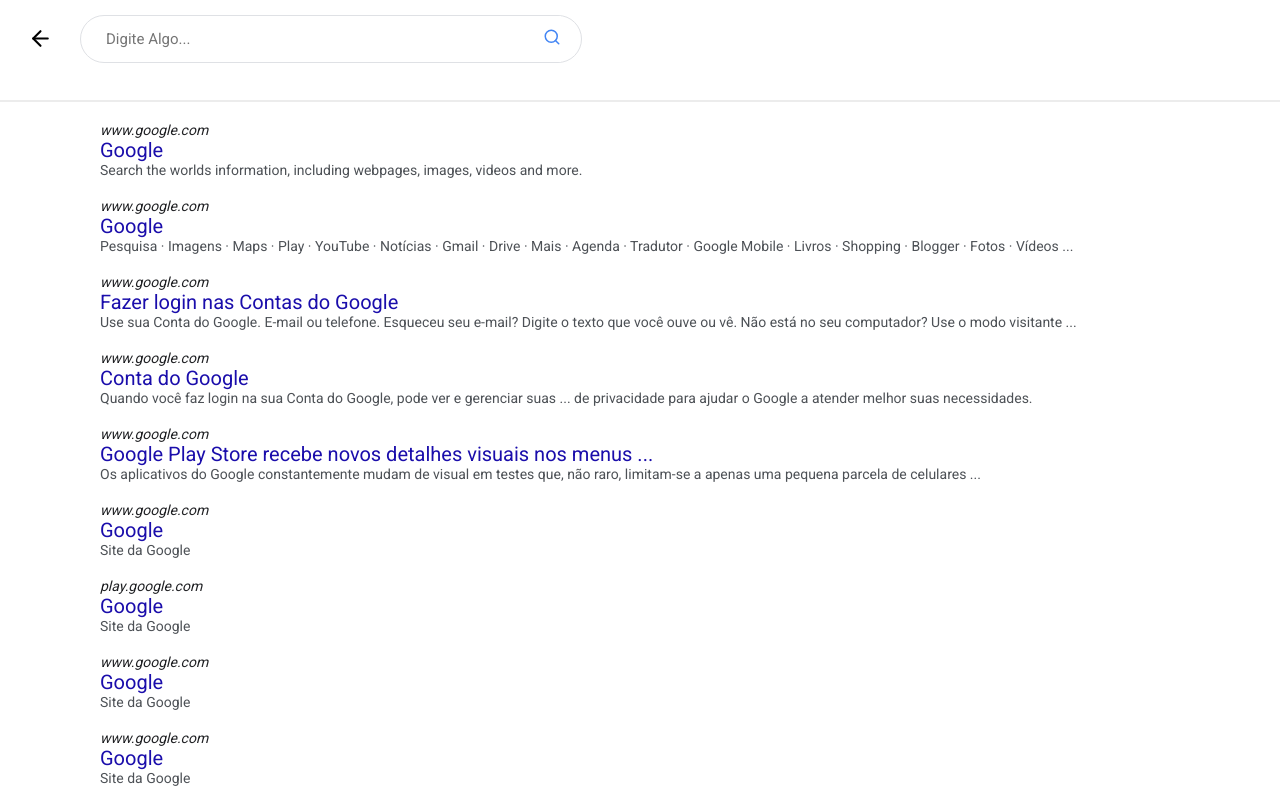
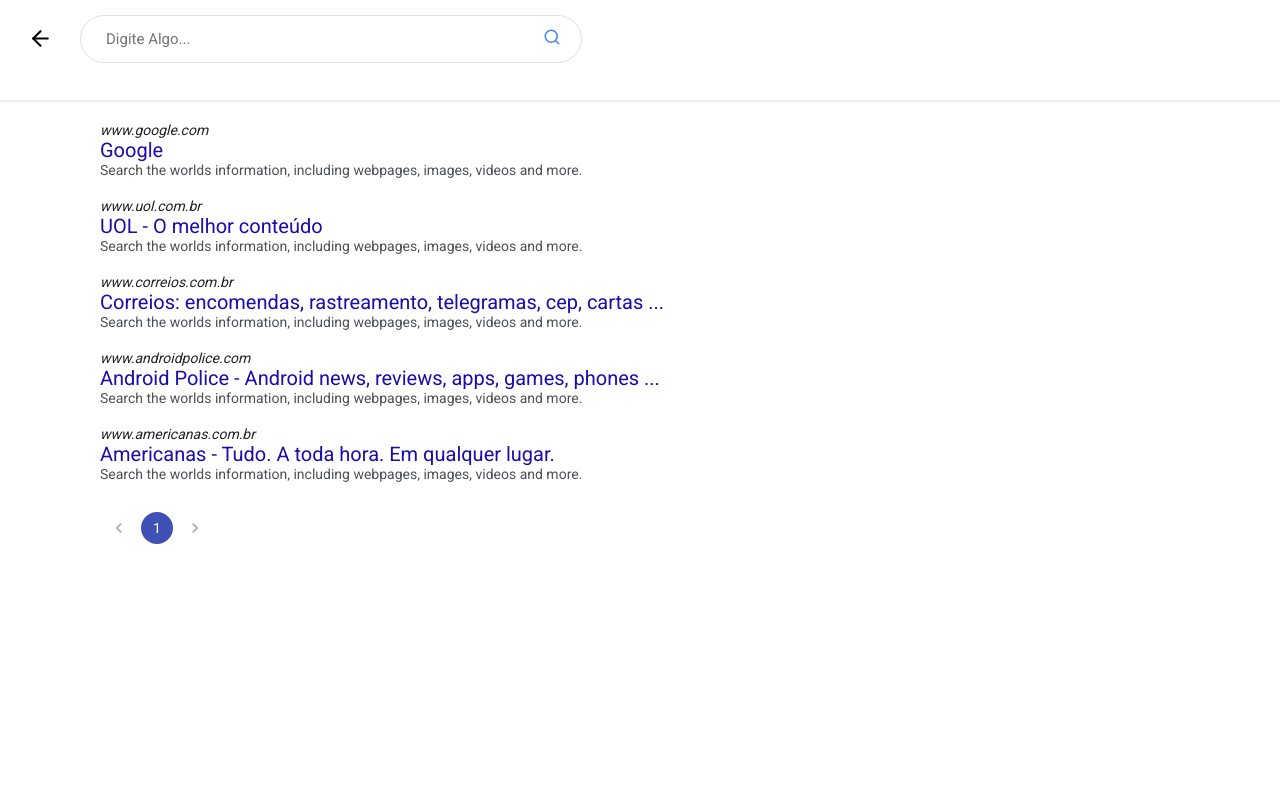
Before and after one commit to pedrocs378/projeto-tcc, a React (Create React App) app in the folder frontend/: page /search/0 in a window 1280 px wide. Shown: the top 800 px of the page. Built offline with nearby package versions, Linux system fonts and the light colour scheme; the HTML template or start-up script is replaced by a standard one.

Commit message:
correcao de bug da variavel 'cont'

```diff
--- a/frontend/src/pages/SearchResults/index.js
+++ b/frontend/src/pages/SearchResults/index.js
@@ -1,4 +1,4 @@
-import React, { useEffect, useState } from 'react'
+import React, { useEffect, useState, useRef } from 'react'
 import { MemoryRouter, Route } from 'react-router'
 import { useHistory } from 'react-router-dom'
 import { FiArrowLeft } from 'react-icons/fi'
@@ -20,81 +20,27 @@
     },
     {
         id: 1,
-        url: 'https://www.google.com/url?sa=t&rct=j&q=&esrc=s&source=web&cd=&cad=rja&uact=8&ved=2ahUKEwi_6cufsbnqAhUhJLkGHQADCQYQFjABegQIARAB&url=https%3A%2F%2Fwww.google.com%2F%3Fhl%3Dpt_br&usg=AOvVaw2LUYq2HB3rrKwdSYM0-Zvl',
-        title: 'Google',
-        desc: 'Pesquisa · Imagens · Maps · Play · YouTube · Notícias · Gmail · Drive · Mais · Agenda · Tradutor · Google Mobile · Livros · Shopping · Blogger · Fotos · Vídeos ...'
+        url: 'https://www.uol.com.br',
+        title: 'UOL - O melhor conteúdo',
+        desc: 'Search the worlds information, including webpages, images, videos and more.'
     },
     {
         id: 2,
-        url: 'https://www.google.com/url?sa=t&rct=j&q=&esrc=s&source=web&cd=&cad=rja&uact=8&ved=2ahUKEwi_6cufsbnqAhUhJLkGHQADCQYQFjACegQIBBAB&url=https%3A%2F%2Fadssettings.google.com%2Fauthenticated%3Fhl%3Dpt-BR&usg=AOvVaw2sfhum3LHP2y7HNo5K3aXV',
-        title: 'Fazer login nas Contas do Google',
-        desc: 'Use sua Conta do Google. E-mail ou telefone. Esqueceu seu e-mail? Digite o texto que você ouve ou vê. Não está no seu computador? Use o modo visitante ...'
+        url: 'http://www.correios.com.br/',
+        title: 'Correios: encomendas, rastreamento, telegramas, cep, cartas ...',
+        desc: 'Search the worlds information, including webpages, images, videos and more.'
     },
     {
         id: 3,
-        url: 'https://www.google.com/url?sa=t&rct=j&q=&esrc=s&source=web&cd=&cad=rja&uact=8&ved=2ahUKEwi_6cufsbnqAhUhJLkGHQADCQYQFjADegQIBRAB&url=https%3A%2F%2Fmyaccount.google.com%2Fintro%3Fhl%3Dpt-BR&usg=AOvVaw2hauLPVV_ljaApq6-LF-mM',
-        title: 'Conta do Google',
-        desc: 'Quando você faz login na sua Conta do Google, pode ver e gerenciar suas ... de privacidade para ajudar o Google a atender melhor suas necessidades.'
+        url: 'https://www.androidpolice.com',
+        title: 'Android Police - Android news, reviews, apps, games, phones ...',
+        desc: 'Search the worlds information, including webpages, images, videos and more.'
     },
     {
         id: 4,
-        url: 'https://www.google.com/url?sa=t&rct=j&q=&esrc=s&source=web&cd=&cad=rja&uact=8&ved=2ahUKEwi_6cufsbnqAhUhJLkGHQADCQYQFjAEegQIEBAB&url=https%3A%2F%2Fcanaltech.com.br%2Fapps%2Fgoogle-play-store-recebe-novos-detalhes-visuais-nos-menus-de-categorias-167575%2F&usg=AOvVaw2OxvbZf1pJfGdlKnnZrf7b',
-        title: 'Google Play Store recebe novos detalhes visuais nos menus ...',
-        desc: 'Os aplicativos do Google constantemente mudam de visual em testes que, não raro, limitam-se a apenas uma pequena parcela de celulares ...'
-    },
-    {
-        id: 5,
-        url: 'https://www.google.com/url?sa=t&rct=j&q=&esrc=s&source=web&cd=&cad=rja&uact=8&ved=2ahUKEwi_6cufsbnqAhUhJLkGHQADCQYQFjAFegQIBhAB&url=https%3A%2F%2Fplay.google.com%2Fstore%2Fapps%2Fdetails%3Fid%3Dcom.google.android.googlequicksearchbox%26hl%3Dpt_BR&usg=AOvVaw2WpR3TC46VcEl0-jbbq1oo',
-        title: 'Google',
-        desc: 'Site da Google'
-    },
-    {
-        id: 6,
-        url: 'http://play.google.com/store',
-        title: 'Google',
-        desc: 'Site da Google'
-    },
-    {
-        id: 7,
-        url: 'http://www.google.com',
-        title: 'Google',
-        desc: 'Site da Google'
-    },
-    {
-        id: 8,
-        url: 'http://www.google.com',
-        title: 'Google',
-        desc: 'Site da Google'
-    },
-    {
-        id: 9,
-        url: 'http://www.google.com',
-        title: 'Google',
-        desc: 'Site da Google'
-    },
-    {
-        id: 10,
-        url: 'http://www.google.com',
-        title: 'Google',
-        desc: 'Site da Google'
-    },
-    {
-        id: 11,
-        url: 'http://www.google.com',
-        title: 'Google',
-        desc: 'Site da Google'
-    },
-    {
-        id: 12,
-        url: 'https://www.google.com/url?sa=t&rct=j&q=&esrc=s&source=web&cd=&cad=rja&uact=8&ved=2ahUKEwi_6cufsbnqAhUhJLkGHQADCQYQFjAEegQIEBAB&url=https%3A%2F%2Fcanaltech.com.br%2Fapps%2Fgoogle-play-store-recebe-novos-detalhes-visuais-nos-menus-de-categorias-167575%2F&usg=AOvVaw2OxvbZf1pJfGdlKnnZrf7b',
-        title: 'Google Play Store recebe novos detalhes visuais nos menus ...',
-        desc: 'Os aplicativos do Google constantemente mudam de visual em testes que, não raro, limitam-se a apenas uma pequena parcela de celulares ...'
-    },
-    {
-        id: 13,
-        url: 'https://www.google.com/url?sa=t&rct=j&q=&esrc=s&source=web&cd=&cad=rja&uact=8&ved=2ahUKEwi_6cufsbnqAhUhJLkGHQADCQYQFjAEegQIEBAB&url=https%3A%2F%2Fcanaltech.com.br%2Fapps%2Fgoogle-play-store-recebe-novos-detalhes-visuais-nos-menus-de-categorias-167575%2F&usg=AOvVaw2OxvbZf1pJfGdlKnnZrf7b',
-        title: 'Google Play Store recebe novos detalhes visuais nos menus ...',
-        desc: 'Os aplicativos do Google constantemente mudam de visual em testes que, não raro, limitam-se a apenas uma pequena parcela de celulares ...'
+        url: 'https://www.americanas.com.br/',
+        title: 'Americanas - Tudo. A toda hora. Em qualquer lugar.',
+        desc: 'Search the worlds information, including webpages, images, videos and more.'
     },
 
 ]
@@ -106,7 +52,7 @@
 
     const history = useHistory()
 
-    let cont = 0
+    const cont = useRef(0)
     useEffect(() => {
         if (results.length > 0) {
             let page = 1
@@ -114,9 +60,9 @@
             for (let i = 0; i < results.length; i++) {
                 pageResultsAux[i] = results[i]
                 pageResultsAux[i].page = page
-                cont++
-                if (cont === 10) {
-                    cont = 0
+                cont.current++
+                if (cont.current === 10) {
+                    cont.current = 0
                     page++
                 }
             }
```
Also changed, not shown: 1 other file (tests, documents, lock files or other folders).
